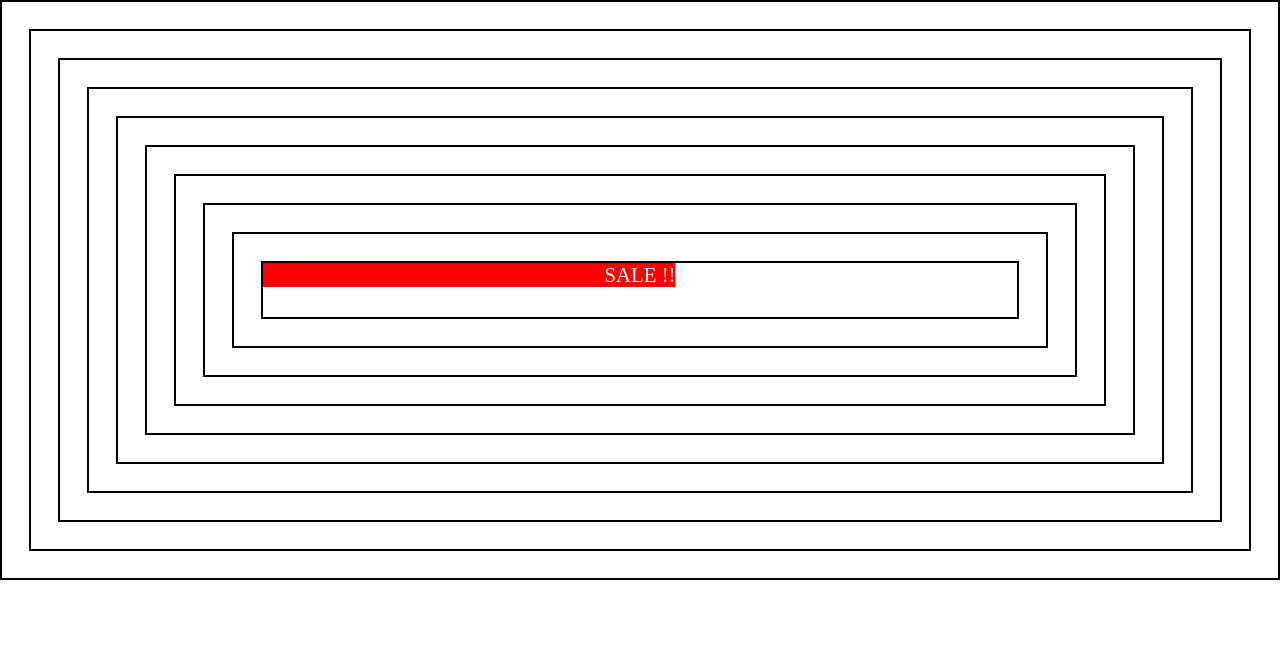
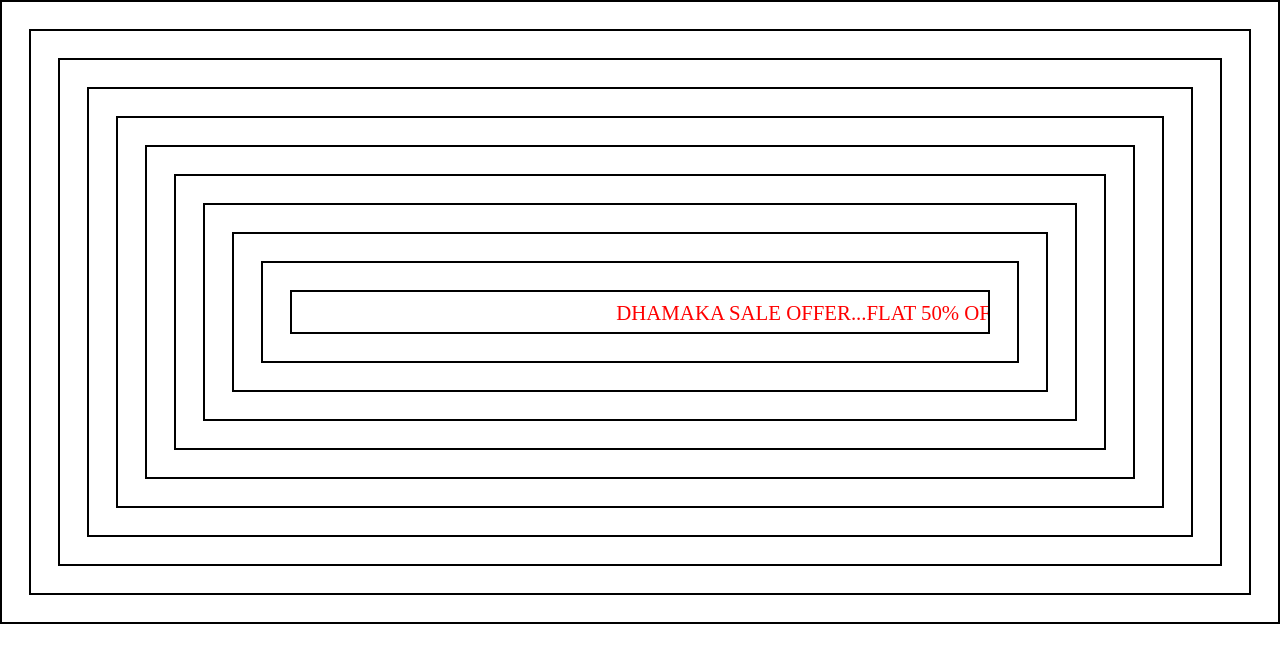
Before and after one commit to SurabhiPal0892/AngularDemo, an Angular app: page /banner in a window 1280 px wide. Shown: the top 662 px of the page. Built offline with nearby package versions, Linux system fonts and the light colour scheme.

Commit message:
2 files modified

```diff
--- a/src/app/ui-design/ui-design.component.css
+++ b/src/app/ui-design/ui-design.component.css
@@ -1,6 +1,6 @@
 .container {
   border: 2px solid black;
-  height: 580px;
+  height: 624px;
 }
 
 .box {
@@ -12,7 +12,6 @@
 
 .marquee {
   width: 100%;
-  color: white;
   white-space: nowrap;
   overflow: hidden;
   box-sizing: border-box;
@@ -20,9 +19,10 @@
 .marquee span {
   display: inline-block;
   padding-left: 100%;
-  background-color: red;
+  line-height: 2;
   animation: marquee 15s linear infinite;
   font-size: 130%;
+  color: red;
 }
 @keyframes marquee {
   0% {
--- a/src/app/ui-design/ui-design.component.html
+++ b/src/app/ui-design/ui-design.component.html
@@ -8,8 +8,10 @@
               <div class="box">
                 <div class="box">
                   <div class="box">
-                    <div class="marquee">
-                      <span>SALE !!</span>
+                    <div class="box">
+                      <div class="marquee">
+                        <span> DHAMAKA SALE OFFER...FLAT 50% OFF !!!!</span>
+                      </div>
                     </div>
                   </div>
                 </div>
```
